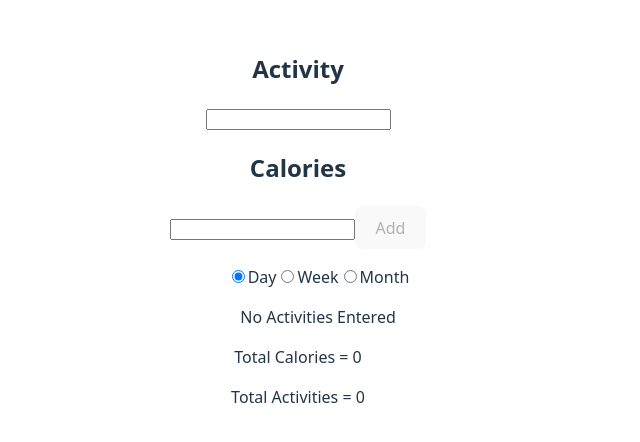
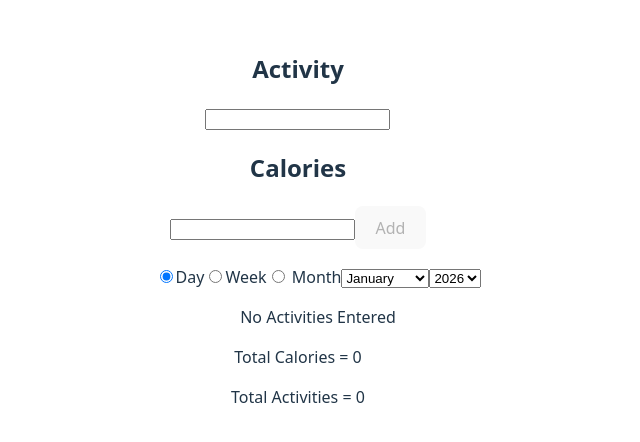
Before and after one commit to ReshmaMasoodha/react-fitness-tracker, a React (Vite) app: page / in a window 1280 px wide. Shown: the part 172-614 px from the top of the page, without its empty margins (342-982 px from the left). Built offline with nearby package versions, Linux system fonts and the light colour scheme.

Commit message:
feat: add month/year based activity filtering with stable date state

```diff
--- a/src/ActivityList.jsx
+++ b/src/ActivityList.jsx
@@ -2,9 +2,19 @@ import {ActivityItem} from './ActivityItem'
 import { useState} from 'react'
 export const ActivityList = ({activities, onDeleteActivity, onEditActivity, editId, updateAct}) => {
   const [dateFilter,setDateFilter] = useState('day');
+  const currentDate = new Date();
+  const [viewDate,setViewDate] = useState(currentDate);
+  const [viewMonth,setViewMonth] = useState(currentDate.getMonth());
+  const [viewYear,setViewYear] = useState(currentDate.getFullYear());
   var totalcalories=0;
   const handleRadio = (event) => {
     setDateFilter(event.target.value);
+  }
+  const handleMonth = (event) => {
+    setViewMonth(Number(event.target.value));
+  }
+  const handleYear = (event) => {
+    setViewYear(Number(event.target.value));
   }
   const isToday = (dat,cur) => {
     if(dat.getDate()==cur.getDate()){
@@ -29,14 +39,12 @@ export const ActivityList = ({activities, onDeleteActivity, onEditActivity, edit
   }
   const filteredActivites = activities.filter(act=> {
     const actDate=new Date(act.date);
-    const currentDate = new Date();
-    //cannot view previous year or month
-    if (actDate.getFullYear()==currentDate.getFullYear()&&actDate.getMonth()==currentDate.getMonth()){
+    if (actDate.getFullYear()==viewYear&&actDate.getMonth()==viewMonth){
       if(dateFilter=="day"){
-        return isToday(actDate,currentDate);
+        return isToday(actDate,viewDate);
       }
       else if (dateFilter=="week"){
-        return isThisWeek(actDate,currentDate);
+        return isThisWeek(actDate,viewDate);
       }
       else if(dateFilter=="month"){
           return true;
@@ -64,7 +72,59 @@ export const ActivityList = ({activities, onDeleteActivity, onEditActivity, edit
         <input type="radio"
         value = "month"
         checked={dateFilter=="month"}
-        onChange={handleRadio}/>Month
+        onChange={handleRadio}/> Month
+        <select onChange = {handleMonth}>
+          <option value="0">
+            January
+          </option>
+          <option value="1">
+            February
+          </option>
+          <option value="2">
+            March
+          </option>
+          <option value="3">
+            April
+          </option>
+          <option value="4">
+            May
+          </option>
+          <option value="5">
+            June
+          </option>
+          <option value="6">
+            July
+          </option>
+          <option value="7">
+            August
+          </option>
+          <option value="8">
+            September
+          </option>
+          <option value="9">
+            October
+          </option>
+          <option value="10">
+            November
+          </option>
+          <option value="11">
+            December
+          </option>
+        </select>
+        <select onChange={handleYear}>
+          <option value="2026">
+            2026
+          </option>
+          <option value="2025">
+            2025
+          </option>
+          <option value="2024">
+            2024
+          </option>
+          <option value="2023">
+            2023
+          </option>
+        </select>
       </lable>
         { filteredActivites.length>0?
         filteredActivites.map(activity=>(
```
